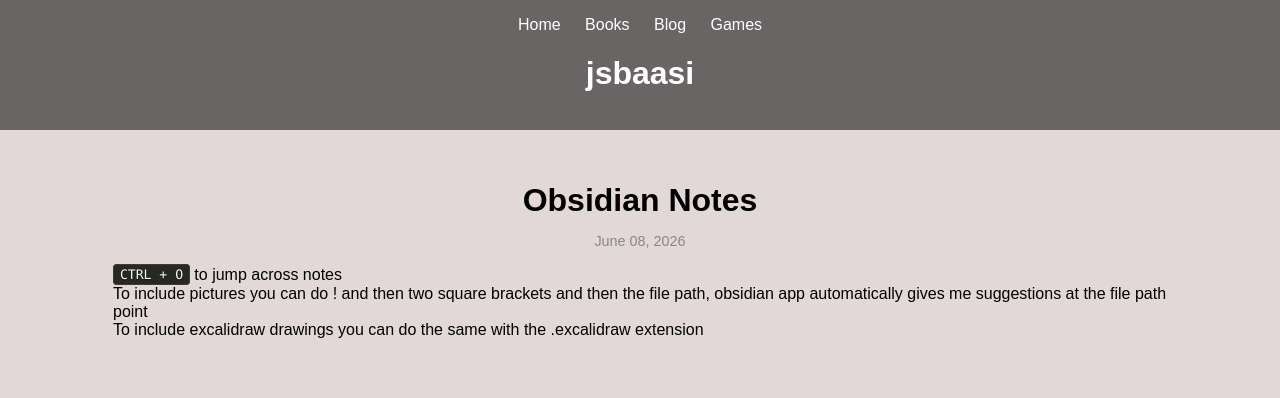
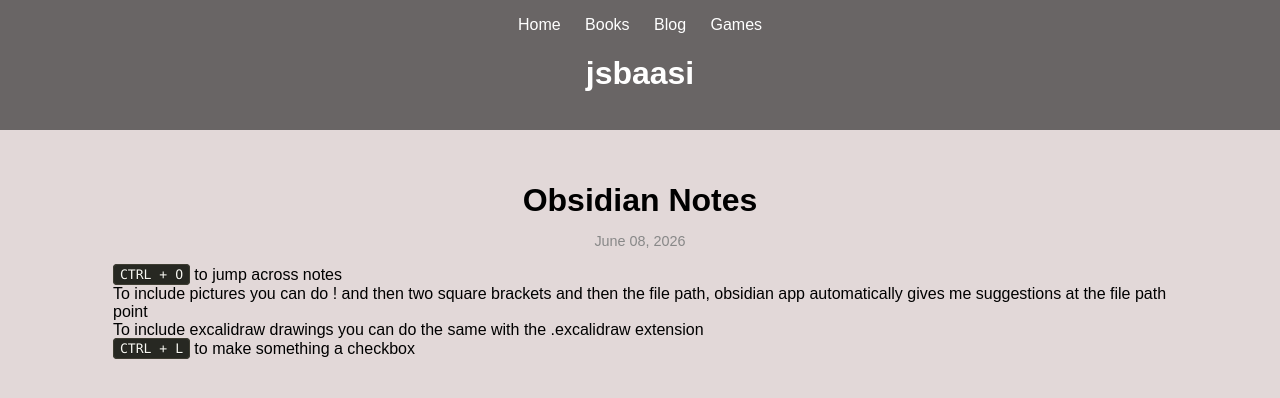
Before and after one commit to jsbaasi/jsbaasi.github.io, a Jekyll site: the page built from _posts/2026-06-08-obsidian-notes.md, in a window 1280 px wide. Shown: the top 398 px of the page. Built offline with Jekyll 4.4.1, drawn with Linux system fonts in a browser that asks for light colours.

Commit message:
vault backup: 2026-07-09 18:22:44

```diff
--- a/_posts/2026-06-08-obsidian-notes.md
+++ b/_posts/2026-06-08-obsidian-notes.md
@@ -8,3 +8,4 @@
 `CTRL + O` to jump across notes
 To include pictures you can do ! and then two square brackets and then the file path, obsidian app automatically gives me suggestions at the file path point
 To include excalidraw drawings you can do the same with the .excalidraw extension
+`CTRL + L` to make something a checkbox
```
